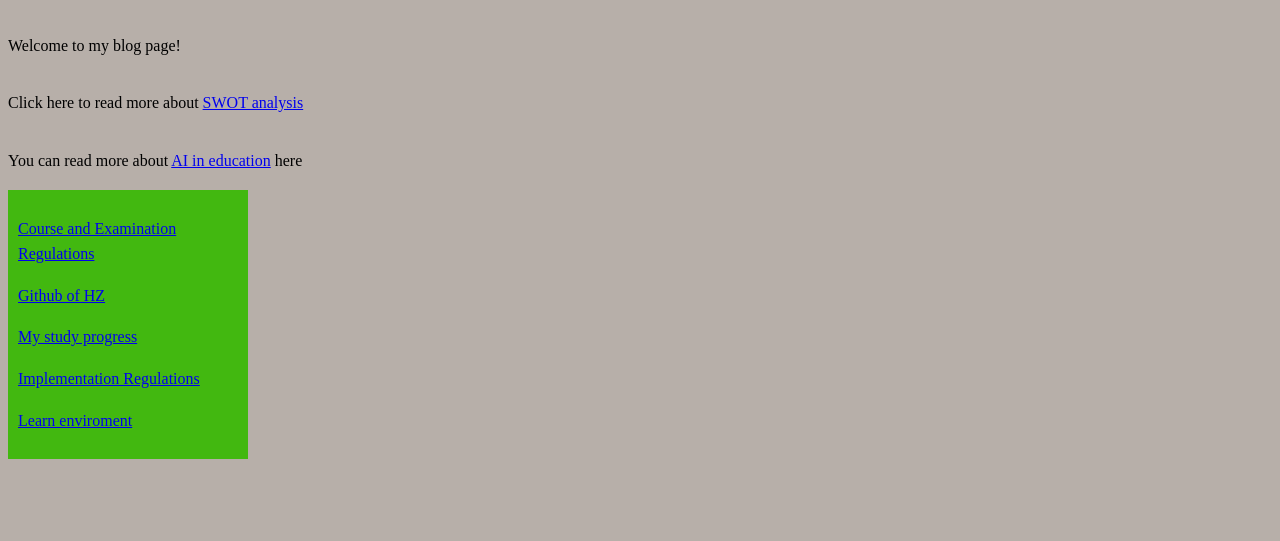
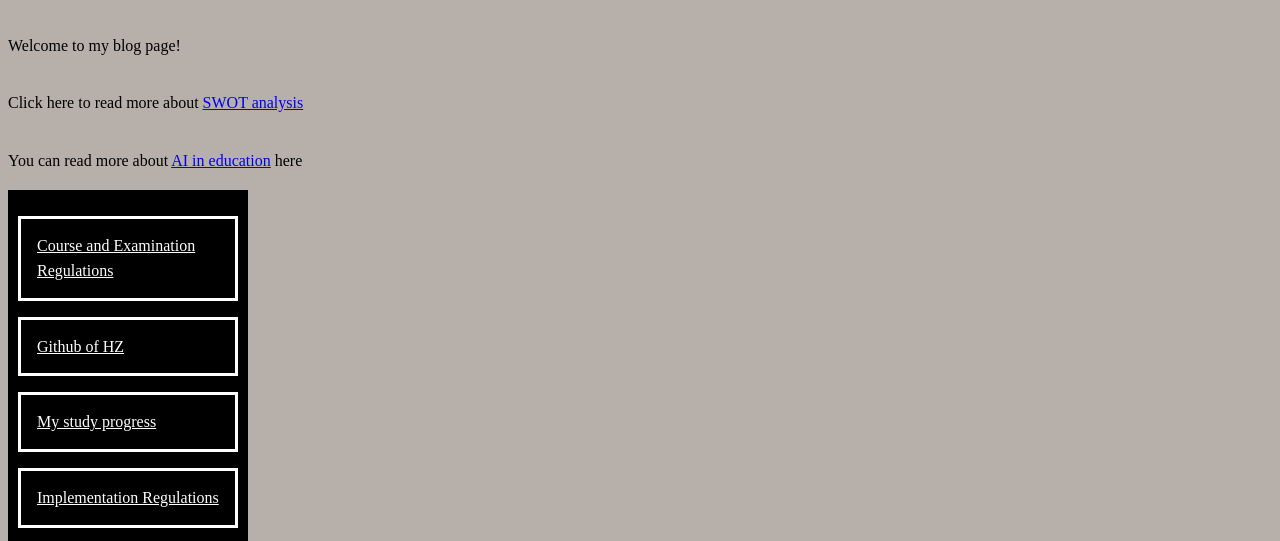
Before and after one commit to kiri0004-ai/kiri0004-ai.github.io, a plain HTML site: page blog.html in a window 1280 px wide. Shown: the part 157-698 px from the top of the page. Drawn offline with Linux system fonts and the light colour scheme.

Commit message:
updating change in css

```diff
--- a/blog.html
+++ b/blog.html
@@ -26,8 +26,9 @@
     <p>Click here to read more about <a href="blog-swot.html">SWOT analysis</a></p>
     <p>You can read more about <a href="https://www.sciencedirect.com/science/article/pii/S0957417424010339">AI in
             education</a> here</p>
-    <aside>
-        <p><a href="https://hz.nl/organisatie/documenten-regelingen-jaarverslagen">Course and Examination Regulations</a></p>
+    <aside class="aside">
+        <p><a href="https://hz.nl/organisatie/documenten-regelingen-jaarverslagen">Course and Examination
+                Regulations</a></p>
         <p><a href="https://github.com/HZ-HBO-ICT">Github of HZ</a></p>
         <p><a href="https://hz.osiris-student.nl/">My study progress</a></p>
         <p><a href="https://oer.hz.nl/93eee6aa-2bc1-454c-a56a-f8b56c62ba9f">Implementation Regulations</a></p>
--- a/css/styles.css
+++ b/css/styles.css
@@ -20,12 +20,13 @@ aside {
   box-sizing: border-box;
   width: 30vh;
   padding: 10px;
-  background-color: #42b810;
+  background-color: #000000;
 }
 .aside a {
   display:block;
   color: white;
   padding: 14px 16px;
+  border-style: solid;
 }
 
 td,
```
Also changed, not shown: dashboard.html (+1 -1 lines).
